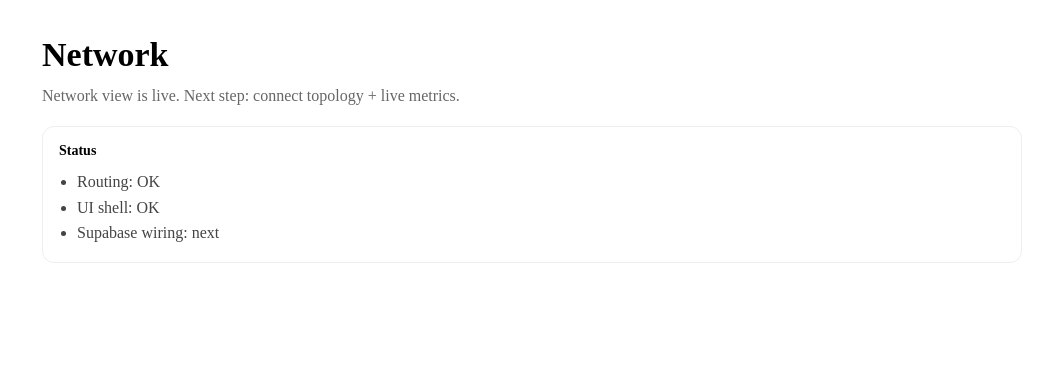
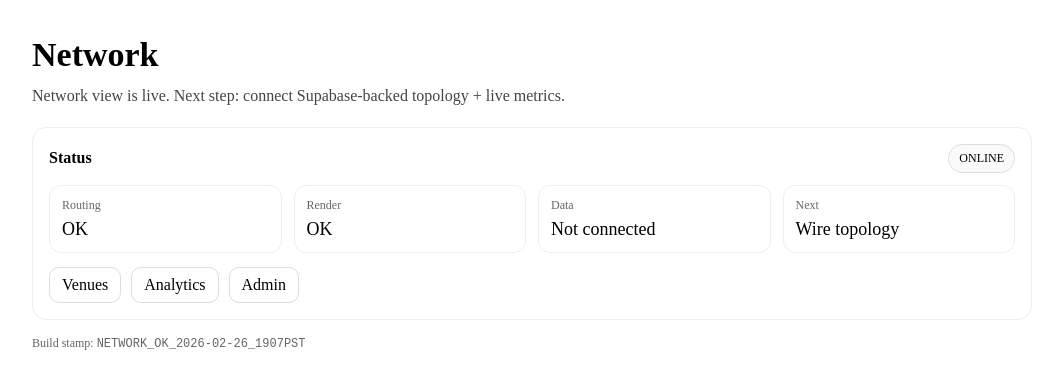
Before and after one commit to M4G3LL4N0/access-layer, a Next.js app: page /network in a window 1280 px wide. Shown: the top 388 px of the page, without its empty margins (108-1171 px from the left). Built offline with nearby package versions, Linux system fonts and the light colour scheme.

Commit message:
fix: force-static network + build stamp

```diff
--- a/src/app/network/page.tsx
+++ b/src/app/network/page.tsx
@@ -1,21 +1,85 @@
 export const dynamic = "force-static";
+
+const BUILD_STAMP = "NETWORK_OK_2026-02-26_1907PST";
 
 export default function NetworkPage() {
   return (
-    <main style={{ padding: 28, maxWidth: 980, margin: "0 auto" }}>
+    <main style={{ maxWidth: 1000, margin: "0 auto", padding: "28px 16px" }}>
       <h1 style={{ fontSize: 34, margin: 0 }}>Network</h1>
-      <p style={{ marginTop: 10, color: "#666", lineHeight: 1.5 }}>
-        Network view is live. Next step: connect topology + live metrics.
+
+      <p style={{ marginTop: 10, color: "#444", lineHeight: 1.55 }}>
+        Network view is live. Next step: connect Supabase-backed topology + live metrics.
       </p>
 
-      <div style={{ marginTop: 18, padding: 16, border: "1px solid #eee", borderRadius: 12 }}>
-        <div style={{ fontSize: 14, fontWeight: 600 }}>Status</div>
-        <ul style={{ marginTop: 10, marginBottom: 0, paddingLeft: 18, color: "#444", lineHeight: 1.6 }}>
-          <li>Routing: OK</li>
-          <li>UI shell: OK</li>
-          <li>Supabase wiring: next</li>
-        </ul>
+      <div
+        style={{
+          marginTop: 18,
+          border: "1px solid #eee",
+          borderRadius: 14,
+          padding: 16,
+          background: "white",
+        }}
+      >
+        <div style={{ display: "flex", alignItems: "center", justifyContent: "space-between", gap: 12, flexWrap: "wrap" }}>
+          <h2 style={{ margin: 0, fontSize: 16 }}>Status</h2>
+          <span
+            style={{
+              fontSize: 12,
+              padding: "6px 10px",
+              borderRadius: 999,
+              border: "1px solid #ddd",
+              background: "#fafafa",
+            }}
+          >
+            ONLINE
+          </span>
+        </div>
+
+        <div style={{ marginTop: 12, display: "grid", gridTemplateColumns: "repeat(auto-fit, minmax(220px, 1fr))", gap: 12 }}>
+          <Card title="Routing" value="OK" />
+          <Card title="Render" value="OK" />
+          <Card title="Data" value="Not connected" />
+          <Card title="Next" value="Wire topology" />
+        </div>
+
+        <div style={{ marginTop: 14, display: "flex", gap: 10, flexWrap: "wrap" }}>
+          <A href="/venues">Venues</A>
+          <A href="/analytics">Analytics</A>
+          <A href="/admin">Admin</A>
+        </div>
       </div>
+
+      <p style={{ marginTop: 16, fontSize: 12, color: "#666" }}>
+        Build stamp: <code>{BUILD_STAMP}</code>
+      </p>
     </main>
   );
 }
+
+function Card({ title, value }: { title: string; value: string }) {
+  return (
+    <div style={{ border: "1px solid #eee", borderRadius: 12, padding: 12 }}>
+      <div style={{ fontSize: 12, color: "#666" }}>{title}</div>
+      <div style={{ marginTop: 6, fontSize: 18 }}>{value}</div>
+    </div>
+  );
+}
+
+function A({ href, children }: { href: string; children: React.ReactNode }) {
+  return (
+    <a
+      href={href}
+      style={{
+        display: "inline-block",
+        padding: "8px 12px",
+        border: "1px solid #ddd",
+        borderRadius: 10,
+        textDecoration: "none",
+        color: "black",
+        background: "white",
+      }}
+    >
+      {children}
+    </a>
+  );
+}
```
